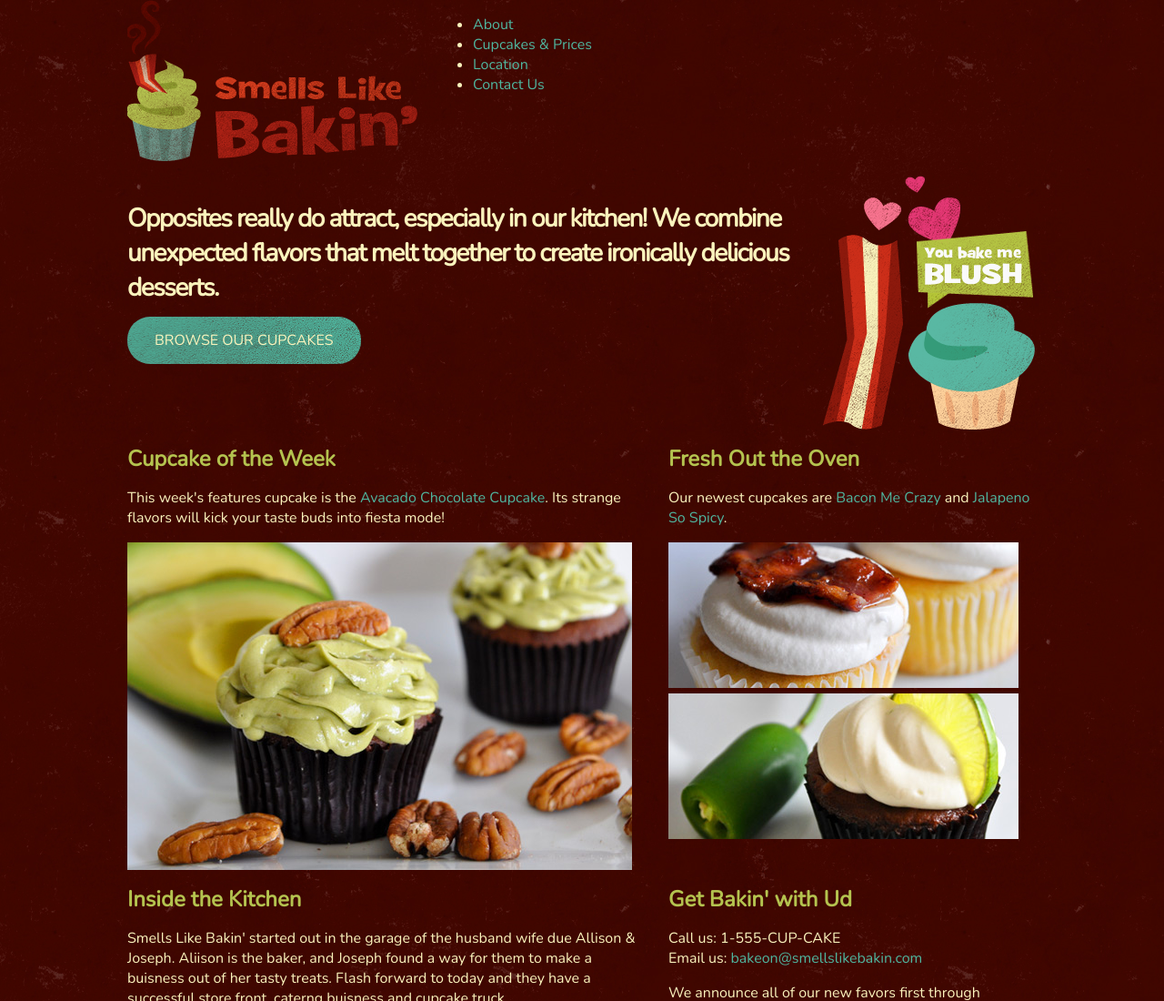
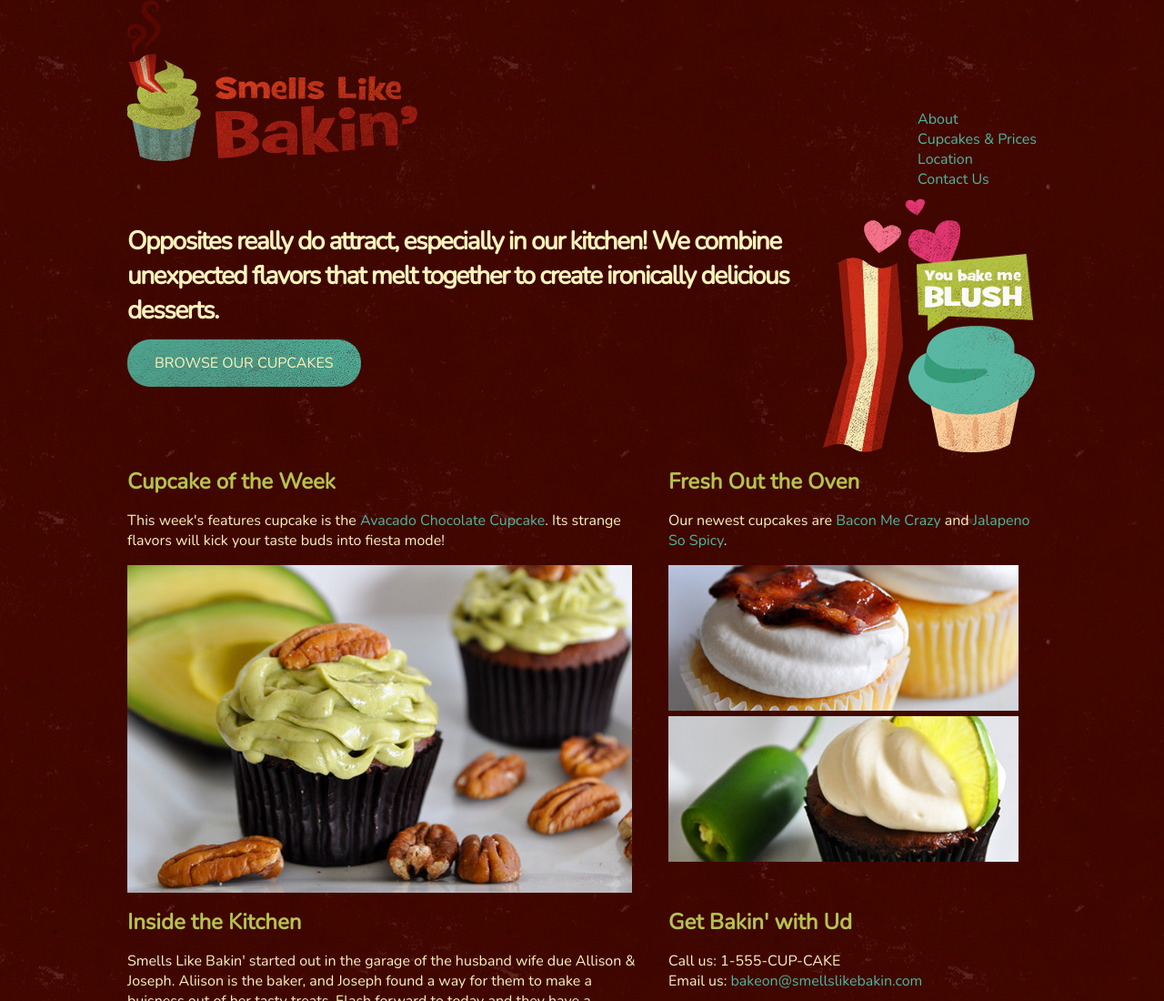
Before and after one commit to katiedunn14/simplewebsite, a plain HTML site: page index.html in a window 1280 px wide. Shown: the top 1100 px of the page at 91% size. Drawn offline with nearby package versions, Linux system fonts and the light colour scheme.

Commit message:
list css

```diff
--- a/css/style.css
+++ b/css/style.css
@@ -32,3 +32,9 @@ h2 {
 .btn:hover {
 	background-color: #4CC4A7;
 }
+
+ul.nav {
+	margin: 120px 0 0 0;
+	list-style:none;
+	float:right;
+}
```
